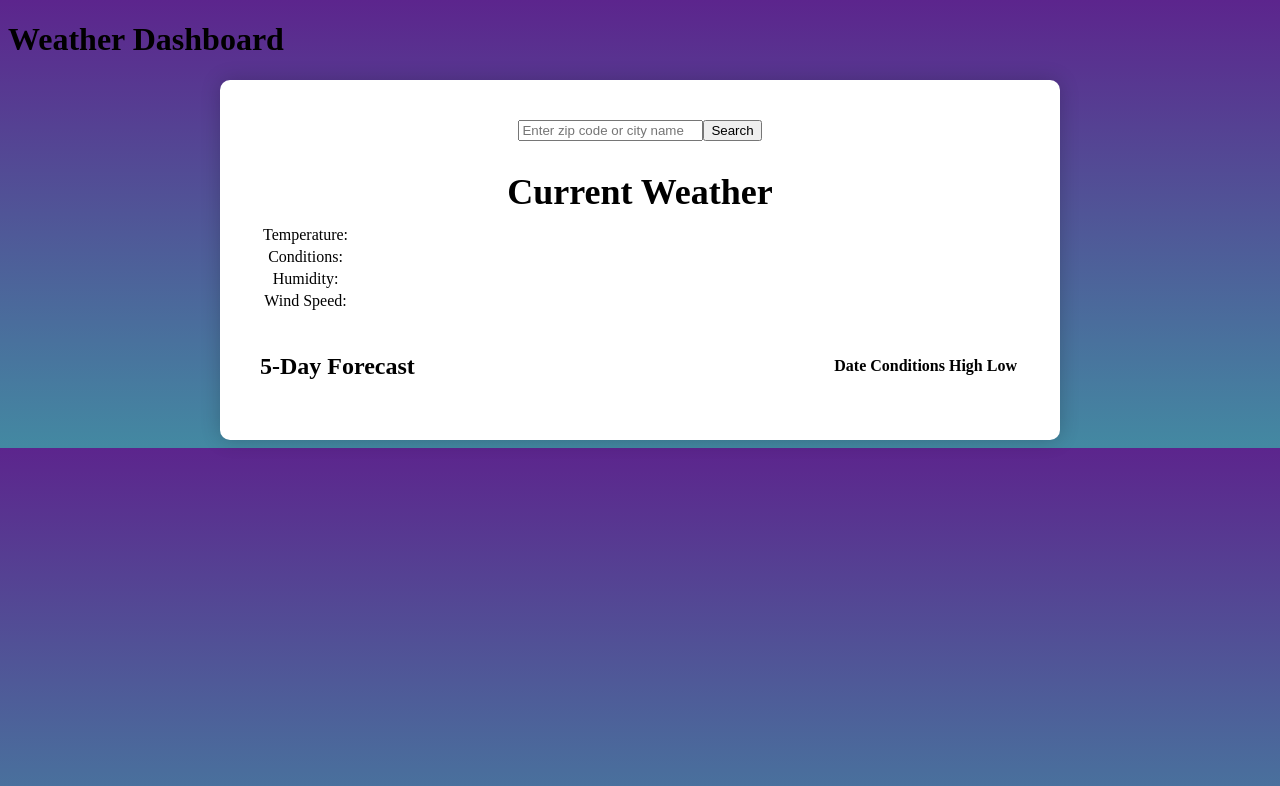
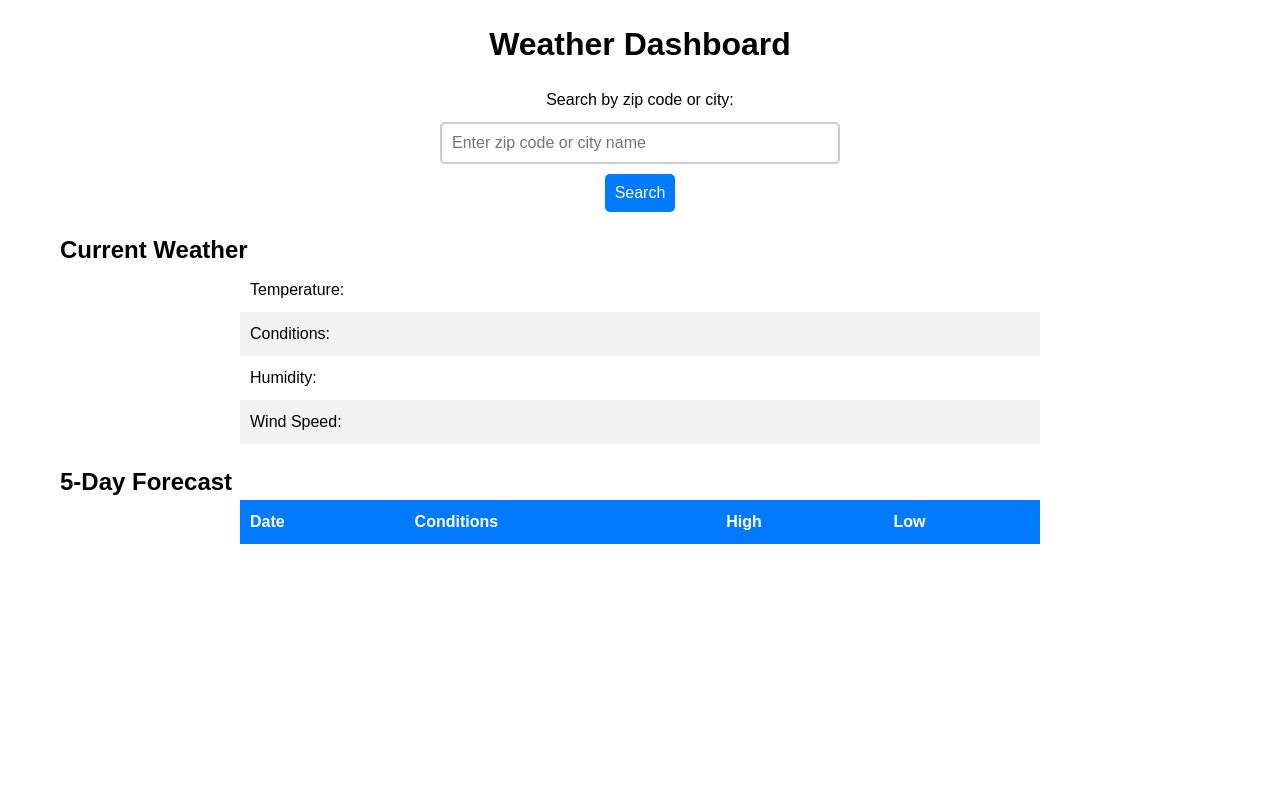
Before and after one commit to mmoghal/weather-dashboard, a plain HTML site: page index.html in a window 1280 px wide. Drawn offline with Linux system fonts and the light colour scheme.

Commit message:
Update css style

```diff
--- a/assets/css/style.css
+++ b/assets/css/style.css
@@ -1,116 +1,87 @@
-/* Styles for search form */
+/* Global styles */
+* {
+  box-sizing: border-box;
+  margin: 0;
+  padding: 0;
+}
+
+body {
+  font-family: Arial, sans-serif;
+  font-size: 16px;
+  line-height: 1.5;
+}
+
+h1 {
+  text-align: center;
+  margin-top: 20px;
+}
+
+.container {
+  max-width: 1200px;
+  margin: 0 auto;
+  padding: 20px;
+}
+
+/* Form styles */
 form {
   display: flex;
-    justify-content: center;
-    margin: 20px;
+  flex-direction: column;
+  align-items: center;
+  margin-bottom: 20px;
 }
 
 label {
-    display: none;
-  }
-
-  body {
-    background: linear-gradient(to bottom, #5C258D, #4389A2);
-  }
-
-  .container {
-    max-width: 800px;
-    margin: 0 auto;
-    padding: 20px;
-    background-color: #fff;
-    border-radius: 10px;
-    box-shadow: 0 0 20px rgba(0, 0, 0, 0.2);
-  }
-
-
-  #city-input {
-    width: 250px;
-    font-size: 18px;
-    padding: 10px;
-    margin-right: 10px;
-    border-radius: 5px 0 0 5px;
-    border: none;
-    border-right: 1px solid #ccc;
-  }
-
-  #search-button {
-    background-color: #3b3e6e;
-    color: #fff;
-    border: none;
-    border-radius: 0 5px 5px 0;
-    font-size: 18px;
-    padding: 10px 20px;
-    cursor: pointer;
-    transition: background-color 0.3s;
-  }
-
-  #search-button:hover {
-    background-color: #303357;
-  }
-
-  /* Styles for current weather display */
-  #current-weather {
-    text-align: center;
-    margin: 20px;
-  }
-
-  #current-weather h2 {
-    font-size: 36px;
   margin-bottom: 10px;
 }
 
-  #current-weather img {
-    width: 100px;
+input[type="text"] {
+  width: 100%;
+  max-width: 400px;
+  padding: 10px;
+  border: 2px solid #ccc;
+  border-radius: 5px;
+  font-size: 16px;
   margin-bottom: 10px;
 }
 
-  /* Styles for forecast display */
-  #forecast {
-    display: flex;
-    justify-content: space-between;
-    flex-wrap: wrap;
-    margin: 20px;
+button[type="submit"] {
+  padding: 10px;
+  border-radius: 5px;
+  background-color: #007bff;
+  color: #fff;
+  border: none;
+  cursor: pointer;
+  font-size: 16px;
 }
 
-  .forecast-item {
-    width: calc(50% - 20px);
-    margin-bottom: 20px;
-    padding: 20px;
-    background-color: #f7f7f7;
-    border-radius: 5px;
-    box-shadow: 0 0 10px rgba(0, 0, 0, 0.1);
+button[type="submit"]:hover {
+  background-color: #0069d9;
 }
 
-  .forecast-item p {
-    font-size: 18px;
-    margin-bottom: 10px;
+/* Weather information styles */
+#current-weather,
+#forecast {
+  margin-top: 20px;
 }
 
-  .forecast-item img {
-    width: 50px;
-    margin-bottom: 10px;
+table {
+  border-collapse: collapse;
+  width: 100%;
+  max-width: 800px;
+  margin: 0 auto;
 }
 
-  /* Styles for search history */
-  #search-history {
-    margin: 20px;
+th,
+td {
+  padding: 10px;
+  text-align: left;
 }
 
-  #search-history h3 {
-    font-size: 24px;
-    margin-bottom: 10px;
+th {
+  background-color: #007bff;
+  color: #fff;
 }
 
-  .list-group-item {
-    font-size: 18px;
-    padding: 10px;
-    margin-bottom: 10px;
-    border-radius: 5px;
-    background-color: #f7f7f7;
-    cursor: pointer;
-    transition: background-color 0.3s;
+tr:nth-child(even) {
+  background-color: #f2f2f2;
 }
-
-  .list-group-item:hover {
-    background-color: #e1e1e1;
-  }
```
Lines whose indentation alone changed are shown as unchanged.
